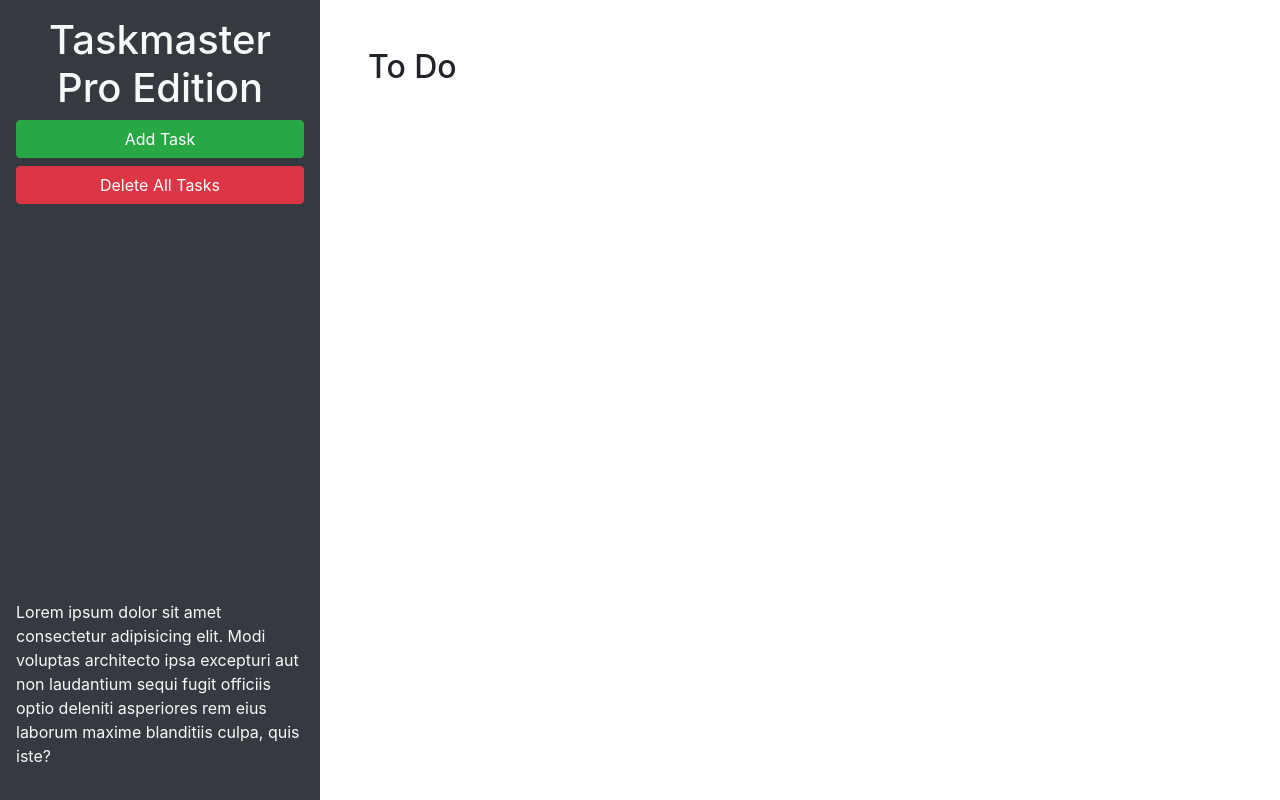
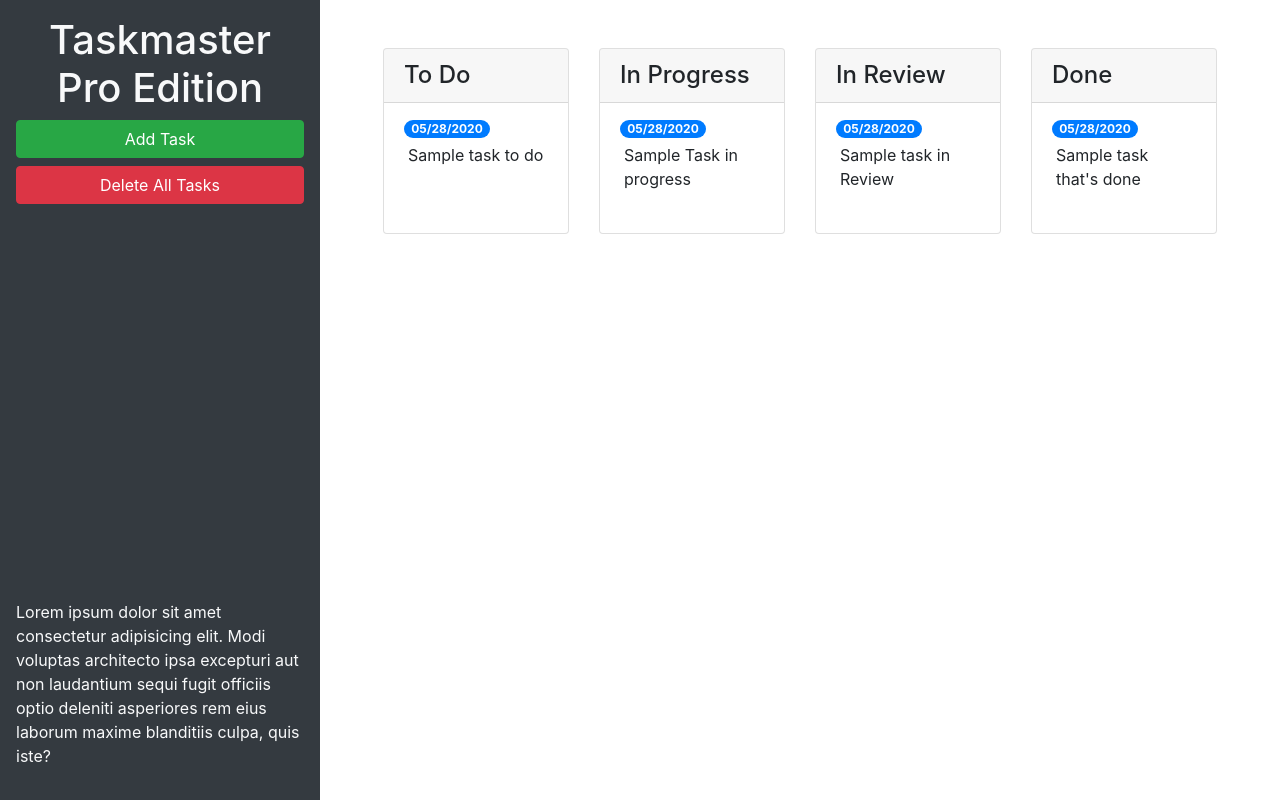
Before and after one commit to rmartin1985/taskmaster-pro, a plain HTML site: page index.html in a window 1280 px wide. Drawn offline with nearby package versions, Linux system fonts and the light colour scheme.

Commit message:
bootstrap styling for cards

```diff
--- a/assets/js/script.js
+++ b/assets/js/script.js
@@ -20,7 +20,7 @@ var createTask = function(taskText, taskDate, taskList) {
 
 var loadTasks = function() {
   tasks = JSON.parse(localStorage.getItem("tasks"));
-
+console.log(tasks);
   // if nothing in localStorage, create a new object to track all task status arrays
   if (!tasks) {
     tasks = {
--- a/index.html
+++ b/index.html
@@ -24,9 +24,67 @@
       </p>
     </header>
     <main class="col-12 col-lg-9">
-      <div class="m-5">
-        <h2>To Do</h2>
-        <ul id="list-toDo" class="list-group"> </ul>
+      <div class="m-5 row justify-content-around">
+        <!-- todo start -->
+        <div class="col-12 col-md-6 col-xl-3 mb-3">
+          <div class="card">
+            <h4 class="card-header">
+              To Do
+            </h4>
+            <ul id="list-toDo" class="list-group list-group-flush">
+              <li class="list-group-item">
+                <span class="badge badge-primary badge-pill">05/28/2020</span>
+                <p class="m-1">Sample task to do</p>
+              </li>
+            </ul>
+          </div>
+        </div>
+        <!-- todo end -->
+        <!-- in progress start -->
+        <div class="col-12 col-md-6 col-xl-3 mb-3">
+          <div class="card">
+            <h4 class ="card-header">
+              In Progress
+            </h4>
+            <ul id="list-inProgress" class="list-group list-group-flush">
+              <li class="list-group-item">
+                <span class="badge badge-primary badge-pill">05/28/2020</span>
+                <p class="m-1">Sample Task in progress</p>
+             </li>
+            </ul>
+          </div>
+        </div>
+        <!-- in progress end -->
+        <!-- in review start -->
+        <div class="col-12 col-md-6 col-xl-3 mb-3">
+          <div class="card">
+            <h4 class="card-header">
+              In Review
+            </h4>
+            <ul id="list-inReview" class="list-group list-group-flush">
+              <li class="list-group-item">
+                <span class="badge badge-primary badge-pill">05/28/2020</span>
+                <p class="m-1">Sample task in Review</p>
+              </li>
+            </ul>
+          </div>
+        </div>
+        <!-- in review end -->
+        <!-- done start -->
+        <div class="col-12 col-md-6 col-xl-3 mb-3">
+          <div class="card">
+            <h4 class="card-header">
+              Done
+            </h4>
+            <ul id="list-done" class="list-group list-group-flush">
+              <li class="list-group-item">
+                <span class="badge badge-primary badge-pill">05/28/2020</span>
+                <p class="m-1">Sample task that's done</p>
+              </li>
+            </ul>
+          </div>
+        </div>
+        <!-- done end -->
       </div>
     </main>
   </div>
@@ -46,11 +104,11 @@
           <form>
             <div class="form-group">
               <label for="modalTaskDescription">Task description</label>
-              <textarea id="modalTaskDescription" rows="3"></textarea>
+              <textarea id="modalTaskDescription" rows="3" class="form-control"></textarea>
             </div>
             <div class="form-group">
               <label for="modalDueDate">Due date</label>
-              <input type="text" id="modalDueDate" placeholder="mm/dd/yyyy" autocomplete="off" />
+              <input type="text" class="form-control" id="modalDueDate" placeholder="mm/dd/yyyy" autocomplete="off" />
             </div>
           </form>
         </div>
```
